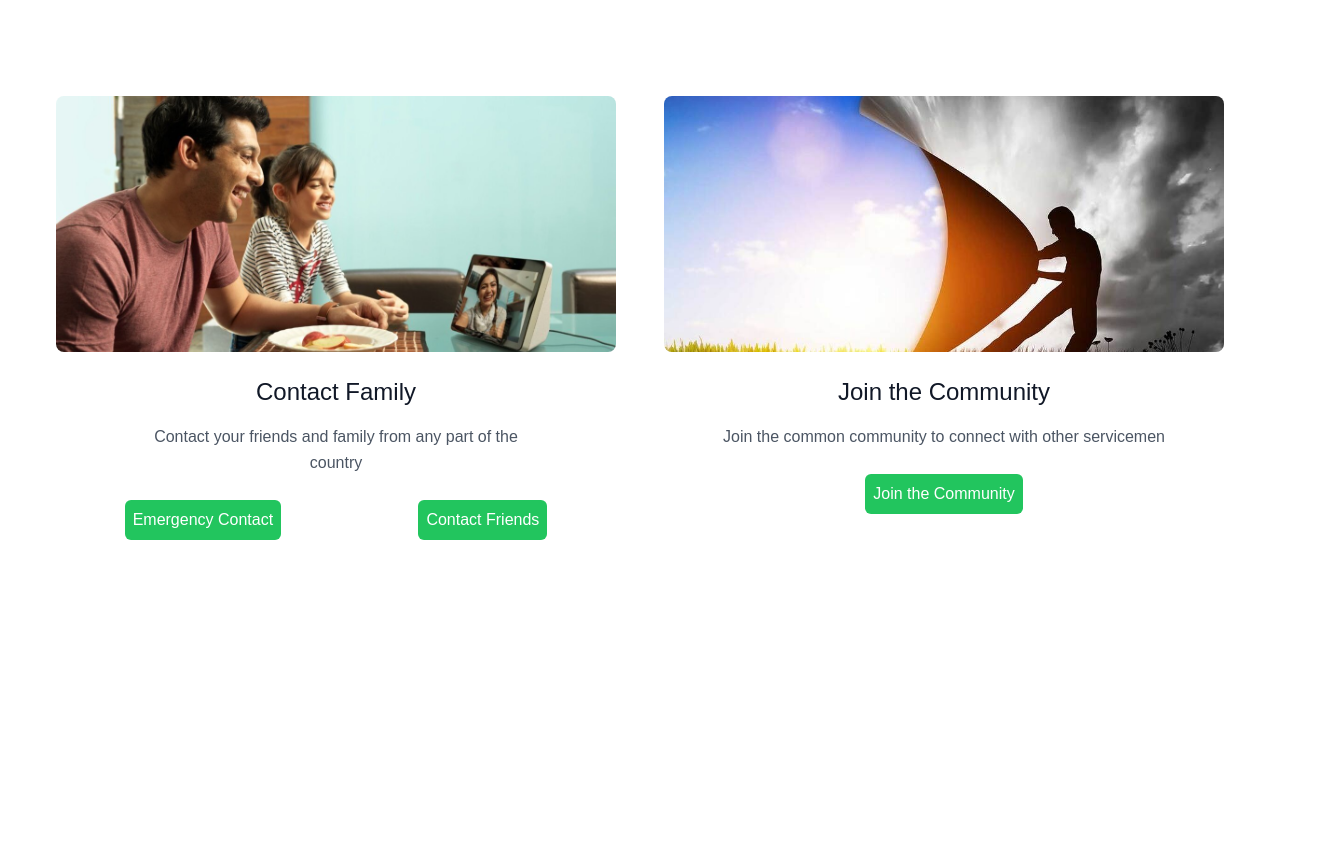
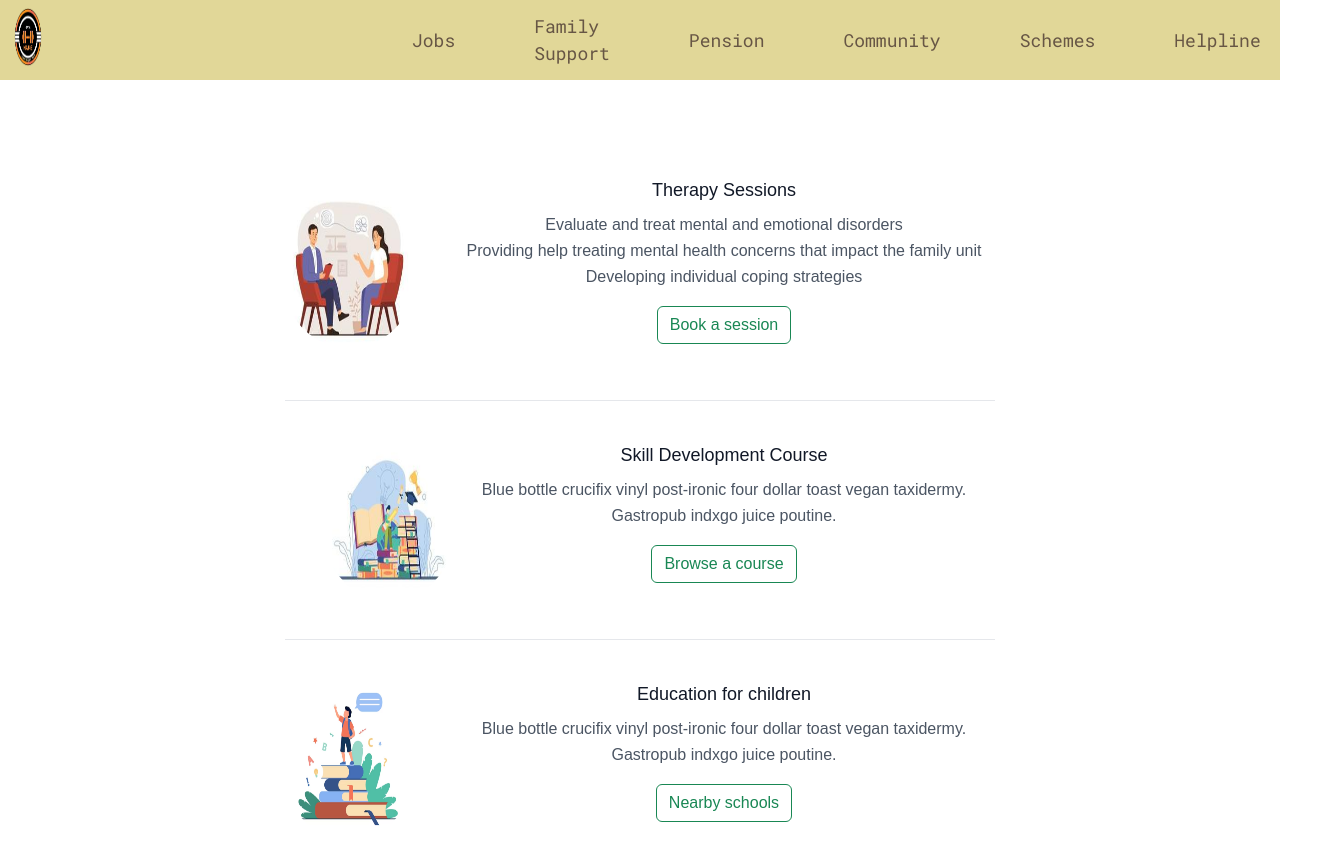
Before and after one commit to Praniket269/Hackniche_Haxxx, a React (Create React App) app: page /pension in a window 1280 px wide. Shown: the top 864 px of the page, 1340 px wide, since content can reach past the window. Before the commit the page ends 800 px from the top, so only its background shows below. Built offline with nearby package versions, Linux system fonts and the light colour scheme.

Commit message:
hi shrey

```diff
--- a/src/App.js
+++ b/src/App.js
@@ -47,7 +47,9 @@ function App() {
         </div>
       </div>
     </Router> */}
-    <NovelFeature/>
+    <NewNav/>
+    {/* <PensionScheme/> */}
+    <FamilySupport/>
     </>
   );
 }
--- a/src/MyComponents/FamilySupport/FamilySupport.js
+++ b/src/MyComponents/FamilySupport/FamilySupport.js
@@ -39,20 +39,7 @@ export default function FamilySupport() {
                   <li>Developing individual coping strategies</li>
                 </ul>
               </p>
-              <a class="mt-3 text-indigo-500 inline-flex items-center">
-                Learn More
-                {/* <svg
-                  fill="none"
-                  stroke="currentColor"
-                  stroke-linecap="round"
-                  stroke-linejoin="round"
-                  stroke-width="2"
-                  class="w-4 h-4 ml-2"
-                  viewBox="0 0 24 24"
-                >
-                  <path d="M5 12h14M12 5l7 7-7 7"></path>
-                </svg> */}
-              </a>
+            <button className="btn btn-outline-success items-center my-3"><a href="https://www.google.com/maps/search/therapists+in+mumbai/@19.0699688,72.8309766,14z/data=!3m1!4b1" target="_blank">Book a session</a></button>
             </div>
           </div>
           <div class="flex items-center lg:w-3/5 mx-auto border-b pb-10 mb-10 border-gray-200 sm:flex-row flex-col">
@@ -64,20 +51,7 @@ export default function FamilySupport() {
                 Blue bottle crucifix vinyl post-ironic four dollar toast vegan
                 taxidermy. Gastropub indxgo juice poutine.
               </p>
-              <a class="mt-3 text-indigo-500 inline-flex items-center">
-                Learn More
-                {/* <svg
-                  fill="none"
-                  stroke="currentColor"
-                  stroke-linecap="round"
-                  stroke-linejoin="round"
-                  stroke-width="2"
-                  class="w-4 h-4 ml-2"
-                  viewBox="0 0 24 24"
-                >
-                  <path d="M5 12h14M12 5l7 7-7 7"></path>
-                </svg> */}
-              </a>
+              <button className="btn btn-outline-success items-center my-3"><a href="https://www.udemy.com/courses/search/?src=ukw&q=free+skill+development+" target="_blank">Browse a course</a></button>
             </div>
             <div class="sm:w-32 sm:order-none order-first sm:h-32 h-20 w-20 sm:ml-10 inline-flex items-center justify-center rounded-full bg-indigo-100 text-indigo-500 flex-shrink-0">
               {/* <svg
@@ -121,20 +95,7 @@ export default function FamilySupport() {
                 Blue bottle crucifix vinyl post-ironic four dollar toast vegan
                 taxidermy. Gastropub indxgo juice poutine.
               </p>
-              <a class="mt-3 text-indigo-500 inline-flex items-center">
-                Learn More
-                <svg
-                  fill="none"
-                  stroke="currentColor"
-                  stroke-linecap="round"
-                  stroke-linejoin="round"
-                  stroke-width="2"
-                  class="w-4 h-4 ml-2"
-                  viewBox="0 0 24 24"
-                >
-                  <path d="M5 12h14M12 5l7 7-7 7"></path>
-                </svg>
-              </a>
+              <button className="btn btn-outline-success items-center my-3"><a href="https://www.google.com/maps/search/schools+in+mumbai/@19.249346,72.8427233,14z/data=!3m1!4b1" target="_blank">Nearby schools</a></button>
             </div>
           </div>
           {/* <button class="flex mx-auto mt-20 text-white bg-indigo-500 border-0 py-2 px-8 focus:outline-none hover:bg-indigo-600 rounded text-lg">
--- a/src/MyComponents/HomePage/NewNav.js
+++ b/src/MyComponents/HomePage/NewNav.js
@@ -9,11 +9,11 @@ export const NewNav = () => {
         <div className= "navLogo"><img src={navlogo} alt="" /></div>
         <div className="featureIcons">
             <a className= "icons" href="/jobs">Jobs</a>
-            <a className= "icons" href="/education">Education</a>
+            <a className= "icons" href="/education">Family Support</a>
             <a className= "icons" href="/pension">Pension</a>
             <a className= "icons" href="/com">Community</a>
             <a className= "icons" href="/schemes">Schemes</a>
-            <a className= "icons" href="/schemes">PTSD Relief </a>
+            <a className= "icons" href="/schemes">Helpline</a>
         </div>
     </div>
     </>
--- a/src/MyComponents/PensionScheme.js
+++ b/src/MyComponents/PensionScheme.js
@@ -136,9 +136,7 @@ export default function PensionScheme() {
             All type of pensions to defence personnel/their NOK are governed by Pension Regulations for the Army (Part-I&II 2008).  Service pension is admissible to JCOs/OR on discharge from service after completion of qualifying service of minimum 15 years in accordance with Pension Regulations for the Army 2008.  Shortfall of service in a particular rank or otherwise to become eligible for service pension in deserving cases may be condoned to the extent laid down in the Pension Regulations - 2008.
             </p>
             <div class="flex md:mt-4 mt-6 ml-96">
-            <button class="inline-flex text-white bg-green-500 border-0 py-1 px-4 focus:outline-none hover:bg-green-600 rounded">
-                Apply
-              </button>
+            <a href="https://indianarmy.nic.in/Site/FormTemplete/frmTempSimple.aspx?MnId=+X9GlTi8FwMrkrX97/LRhQ==&ParentID=ISLaBbdxDBl5YmEZWWWGfA==&flag=Y3fFCfIDma2Cau0Hrfp2lQ==#:~:text=Retiring%20Pension%20is%20granted%20to,qualifying%20service%20of%2015%20years." target="_parent"><button className="btn btn-outline-success">Apply</button></a>
               {/* <a class="text-indigo-500 inline-flex items-center ml-4">
                 Learn More
                 <svg
@@ -167,9 +165,7 @@ export default function PensionScheme() {
             Family pension is normally granted after the death of the Armed Forces personnel to their NOK viz wife or husband/parent/child including widowed/divorced/unmarried daughter, where death of service person is attributable to or aggravated to military service, or not.  The family pension is notified along with initial Disability/Service Pension PPO commenced wef 01 Mar 1985 for JCOs/OR.
             </p>
             <div class="flex md:mt-4 mt-6 ml-96">
-            <button class="inline-flex text-white bg-green-500 border-0 py-1 px-4 focus:outline-none hover:bg-green-600 rounded">
-                Apply
-              </button>
+            <a href="https://indianarmy.nic.in/Site/FormTemplete/frmTempSimple.aspx?MnId=Dztd8MnBaWJvh4xV7E179g==&ParentID=rmhwfpNxUVy42kLfbrs5kQ==" target="_parent"><button className="btn btn-outline-success">Apply</button></a>
               {/* <a class="text-indigo-500 inline-flex items-center ml-4">
                 Learn More
                 <svg
@@ -198,9 +194,7 @@ export default function PensionScheme() {
             Ordinary Family Pension is entitled to NOKs of the deceased who otherwise would have been entitled for grant of pension on their release/retirement/discharge/invalidment from service. Rate of Ordinary Family pension is as under :-  (a)     Normal Rate.     The ordinary family pension shall be calculated at a uniform rate of 30% of reckonable emoluments subject to a minimum of pension fixed by the Government from time to time and a maximum of 30% of the highest pay in the Armed Forces.  Presently it is Rs 3,500/- per month.  (b)     Enhanced Rate.    Where Service personnel die while in service after having rendered not less than 7 years continuous qualifying service, or who die after release/retirement/discharge/invalidment with a pension, ordinary family pension shall be granted at an enhanced rate for a period of 7 years from the date following the date of death of the service personnel or up to the date on which the deceased would have attained the age of 67 years (65 years in case 2 years extension in service not allowed by Screening Board), had he been alive, whichever is earlier.
             </p>
             <div class="flex md:mt-4 mt-6 ml-96">
-            <button class="inline-flex text-white bg-green-500 border-0 py-1 px-4 focus:outline-none hover:bg-green-600 rounded">
-                Apply
-              </button>
+            <a href="https://defencepension.gov.in/index.php?mmenu=info&do=-56" target="_parent"><button className="btn btn-outline-success">Apply</button></a>
               {/* <a class="text-indigo-500 inline-flex items-center ml-4">
                 Learn More
                 <svg
@@ -229,9 +223,7 @@ export default function PensionScheme() {
             Every JCO/OR is entitled for commutation of 50% of his retiring pension, service pension including additional pension payable to honorary rank, disability pension, war injury pension and invalid pension.  No commutation however, is entitled out of the provisional pension. The commuted portion of pension will be recovered for a period of 15 years from the month of payment of capitalized value of pension.  In case a pensioner dies after receiving the CVP amount but before expiry of 15 years, the balance amount shall not be recovered from the Life Time Arrears (LTA) or Family Pension.  The Absolute Date of Commutation (notified in the PPO) is the crucial date.
             </p>
             <div class="flex md:mt-4 mt-6 ml-96">
-            <button class="inline-flex text-white bg-green-500 border-0 py-1 px-4 focus:outline-none hover:bg-green-600 rounded">
-                Apply
-              </button>
+            <a href="https://defencepension.gov.in/index.php?mmenu=info&do=-47#:~:text=Commutation%20of%20Pension,submitted%20through%20pension%20disbursing%20authority.20reduced%20proportionally." target="_parent"><button className="btn btn-outline-success">Apply</button></a>
               {/* <a class="text-indigo-500 inline-flex items-center ml-4">
                 Learn More
                 <svg
@@ -260,9 +252,10 @@ export default function PensionScheme() {
             Service personnel who are invalided out from service on account of disability which is attributable to or aggravated by such service may be granted disability pension consisting of service element (SE) and disability element (DE) as under :-  (a)     Service Element (SE).     An individual who is invalided out of service with a disability attributable to or aggravated by service but assessed at below 20 percent shall be entitled to service element.  (b)     Disability Element (DE).     Disability Element will be granted if the individual is invalided out of service on account of disability which is attributable to or aggravated by military service and his disablement is assessed at 20% or more.
             </p>
             <div class="flex md:mt-4 mt-6 ml-96">
-            <button class="inline-flex text-white bg-green-500 border-0 py-1 px-4 focus:outline-none hover:bg-green-600 rounded">
+            {/* <button href="http://www.google.com"  class="inline-flex text-white bg-green-500 border-0 py-1 px-4 focus:outline-none hover:bg-green-600 rounded">
                 Apply
-              </button>
+              </button> */}
+              <a href="https://defencepension.gov.in/index.php?mmenu=info&do=-15#:~:text=Disability%20Element%20for%20100%25%20disability,it%20shall%20be%20reduced%20proportionally." target="_parent"><button className="btn btn-outline-success">Apply</button></a>
               {/* <a class="text-indigo-500 inline-flex items-center ml-4">
                 Learn More
                 <svg
@@ -292,9 +285,7 @@ export default function PensionScheme() {
 War Injury Element It will be equal to reckonable emoluments last drawn for 100% disablement. However, in no case the aggregate of Service Element and War Injury Element should exceed the last pay drawn. However this cap has been removed wef 01.07.2009. For lower percentage of disablement, War Injury Element shall be proportionately reduced.
             </p>
             <div class="flex md:mt-4 mt-6 ml-96">
-              <button class="inline-flex text-white bg-green-500 border-0 py-1 px-4 focus:outline-none hover:bg-green-600 rounded">
-                Apply
-              </button>
+              <a href="https://defencepension.gov.in/index.php?mmenu=info&do=-55" target="_parent"><button className="btn btn-outline-success">Apply</button></a>
               {/* <a class="text-indigo-500 inline-flex items-center ml-4">
                 Learn More
                 <svg
```
